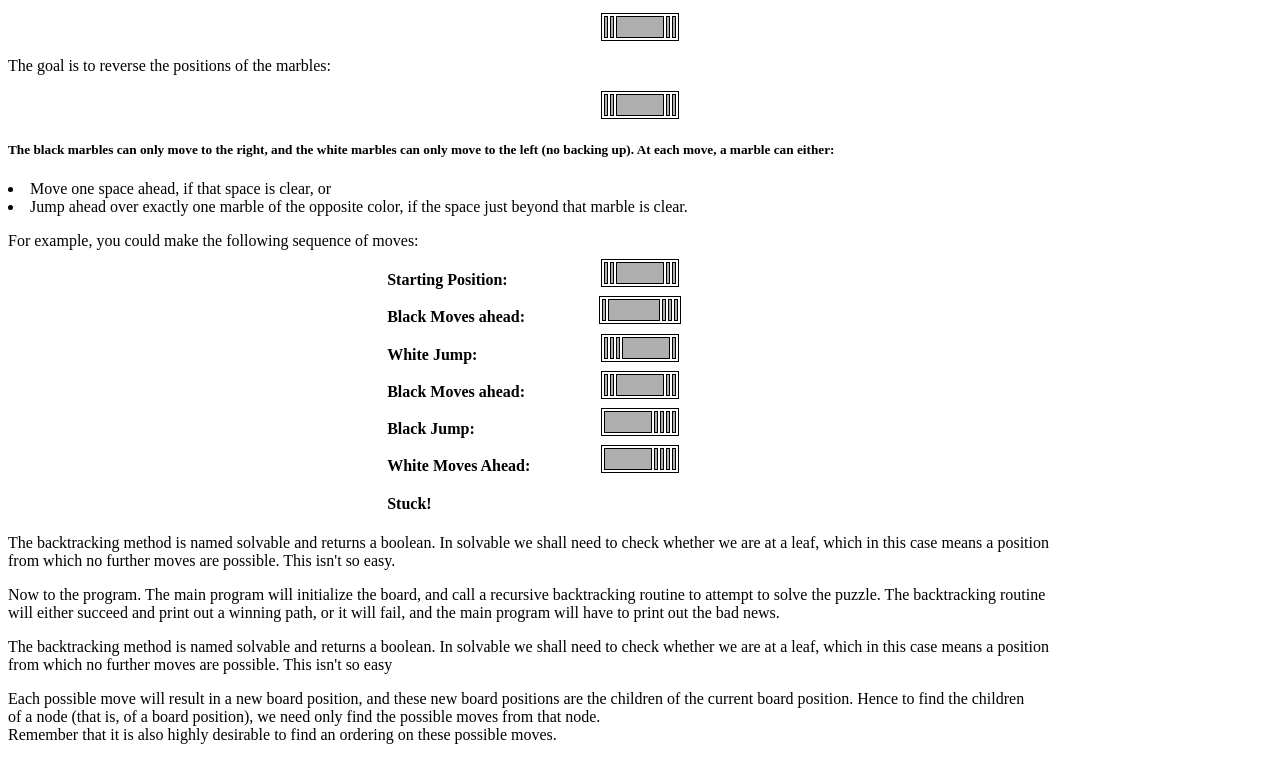
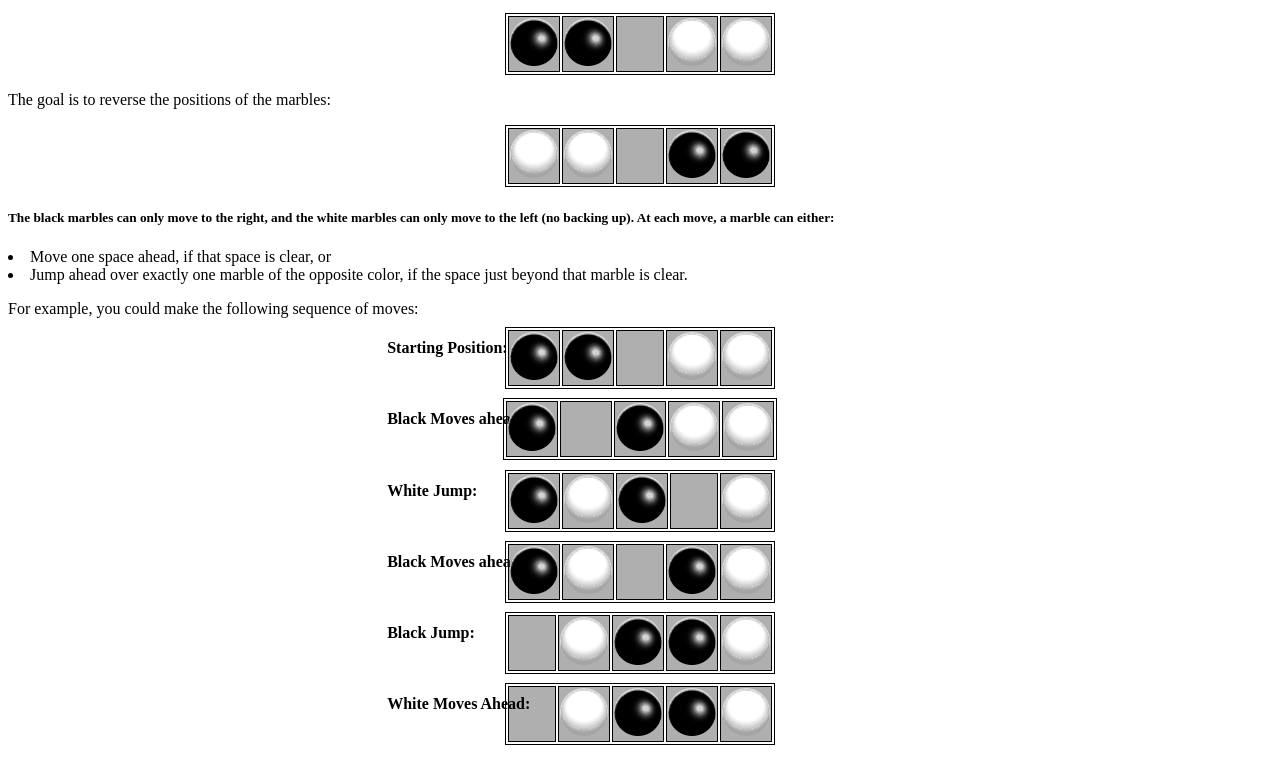
Before and after one commit to jdheeraj536/html-project-1, a plain HTML site: page index.html in a window 1280 px wide. Shown: the part 9761-10518 px from the top of the page. Drawn offline with Linux system fonts and the light colour scheme; the site is published under a folder, as on GitHub Pages, so addresses that start at the root find nothing.

Commit message:
image slash change

```diff
--- a/index.html
+++ b/index.html
@@ -91,7 +91,14 @@
     structure, backtracking on it is called depth-first tree searching.)
   </h4>
   <h2>The backtracking algorithm.</h2>
-  <pre>boolean solve(Node n) { <br>if n is a leaf node { <br>if the leaf is a goal node, return true <br>else return false <br>} else {<br> for each child c of n {<br> if solve(c) succeeds, return true<br> } return false } }</pre>
+  <pre>boolean solve(Node n) {
+    if n is a leaf node {
+      if the leaf is a goal node, return true
+      else return false
+    } else {
+       for each child c of n {
+         if solve(c) succeeds, return true
+         } return false } }</pre>
   <h4>
     Notice that the algorithm is expressed as a boolean function. This is
     essential to understanding the algorithm. <br />If solve(n) is true, that
@@ -690,19 +697,19 @@ for each child c of n {
    <center><table>
       <tr>
         <th style="background-color: #858585a7;">
-          <img src="/image/black-ball.png" alt="" />
+          <img src="image/black-ball.png" alt="" />
         </th>
         <th style="background-color: #858585a7">
-          <img src="/image/black-ball.png" alt="" />
+          <img src="image/black-ball.png" alt="" />
         </th>
         <th style="background-color: #858585a7">
           &nbsp; &nbsp; &nbsp; &nbsp; &nbsp; &nbsp;
         </th>
         <th style="background-color: #858585a7">
-          <img src="/image/white-ball.png" alt="" />
+          <img src="image/white-ball.png" alt="" />
         </th>
         <th style="background-color: #858585a7">
-          <img src="/image/white-ball.png" alt="" />
+          <img src="image/white-ball.png" alt="" />
         </th>
       </tr>
     </table></center>
@@ -712,19 +719,19 @@ for each child c of n {
    <center> <table>
       <tr>
         <th style="background-color: #858585a7;">
-          <img src="/image/white-ball.png" alt="" />
+          <img src="image/white-ball.png" alt="" />
         </th>
         <th style="background-color: #858585a7">
-          <img src="/image/white-ball.png" alt="" />
+          <img src="image/white-ball.png" alt="" />
         </th>
         <th style="background-color: #858585a7">
           &nbsp; &nbsp; &nbsp; &nbsp; &nbsp; &nbsp;
         </th>
         <th style="background-color: #858585a7">
-          <img src="/image/black-ball.png" alt="" />
+          <img src="image/black-ball.png" alt="" />
         </th>
         <th style="background-color: #858585a7">
-          <img src="/image/black-ball.png" alt="" />
+          <img src="image/black-ball.png" alt="" />
         </th>
       </tr>
     </table></center>
@@ -748,19 +755,19 @@ for each child c of n {
     <table>
       <tr>
         <th style="background-color: #858585a7">
-          <img src="/image/black-ball.png" alt="" />
+          <img src="image/black-ball.png" alt="" />
         </th>
         <th style="background-color: #858585a7">
-          <img src="/image/black-ball.png" alt="" />
+          <img src="image/black-ball.png" alt="" />
         </th>
         <th style="background-color: #858585a7">
           &nbsp; &nbsp; &nbsp; &nbsp; &nbsp; &nbsp;
         </th>
         <th style="background-color: #858585a7">
-          <img src="/image/white-ball.png" alt="" />
+          <img src="image/white-ball.png" alt="" />
         </th>
         <th style="background-color: #858585a7">
-          <img src="/image/white-ball.png" alt="" />
+          <img src="image/white-ball.png" alt="" />
         </th>
       </tr>
     </table>
@@ -772,19 +779,19 @@ for each child c of n {
     <table>
       <tr>
         <th style="background-color: #858585a7">
-          <img src="/image/black-ball.png" alt="" />
+          <img src="image/black-ball.png" alt="" />
         </th>
         <th style="background-color: #858585a7">
           &nbsp; &nbsp; &nbsp; &nbsp; &nbsp; &nbsp;&nbsp;
         </th>
         <th style="background-color: #858585a7">
-          <img src="/image/black-ball.png" alt="" />
+          <img src="image/black-ball.png" alt="" />
         </th>
         <th style="background-color: #858585a7">
-          <img src="/image/white-ball.png" alt="" />
+          <img src="image/white-ball.png" alt="" />
         </th>
         <th style="background-color: #858585a7">
-          <img src="/image/white-ball.png" alt="" />
+          <img src="image/white-ball.png" alt="" />
         </th>
       </tr>
     </table>
@@ -796,20 +803,20 @@ for each child c of n {
     <table>
       <tr>
         <th style="background-color: #858585a7">
-          <img src="/image/black-ball.png" alt="" />
+          <img src="image/black-ball.png" alt="" />
         </th>
         <th style="background-color: #858585a7">
-          <img src="/image/white-ball.png" alt="" />
+          <img src="image/white-ball.png" alt="" />
         </th>
 
         <th style="background-color: #858585a7">
-          <img src="/image/black-ball.png" alt="" />
+          <img src="image/black-ball.png" alt="" />
         </th>
         <th style="background-color: #858585a7">
           &nbsp; &nbsp; &nbsp; &nbsp; &nbsp; &nbsp;
         </th>
         <th style="background-color: #858585a7">
-          <img src="/image/white-ball.png" alt="" />
+          <img src="image/white-ball.png" alt="" />
         </th>
       </tr>
     </table>
@@ -821,19 +828,19 @@ for each child c of n {
     <table>
       <tr>
         <th style="background-color: #858585a7">
-          <img src="/image/black-ball.png" alt="" />
+          <img src="image/black-ball.png" alt="" />
         </th>
         <th style="background-color: #858585a7">
-          <img src="/image/white-ball.png" alt="" />
+          <img src="image/white-ball.png" alt="" />
         </th>
         <th style="background-color: #858585a7">
           &nbsp; &nbsp; &nbsp; &nbsp; &nbsp; &nbsp;
         </th>
         <th style="background-color: #858585a7">
-          <img src="/image/black-ball.png" alt="" />
+          <img src="image/black-ball.png" alt="" />
         </th>
         <th style="background-color: #858585a7">
-          <img src="/image/white-ball.png" alt="" />
+          <img src="image/white-ball.png" alt="" />
         </th>
       </tr>
     </table>
@@ -848,16 +855,16 @@ for each child c of n {
           &nbsp; &nbsp; &nbsp; &nbsp; &nbsp; &nbsp;
         </th>
         <th style="background-color: #858585a7">
-          <img src="/image/white-ball.png" alt="" />
+          <img src="image/white-ball.png" alt="" />
         </th>
         <th style="background-color: #858585a7">
-          <img src="/image/black-ball.png" alt="" />
+          <img src="image/black-ball.png" alt="" />
         </th>
         <th style="background-color: #858585a7">
-          <img src="/image/black-ball.png" alt="" />
+          <img src="image/black-ball.png" alt="" />
         </th>
         <th style="background-color: #858585a7">
-          <img src="/image/white-ball.png" alt="" />
+          <img src="image/white-ball.png" alt="" />
         </th>
       </tr>
     </table>
@@ -872,16 +879,16 @@ for each child c of n {
           &nbsp; &nbsp; &nbsp; &nbsp; &nbsp; &nbsp;
         </th>
         <th style="background-color: #858585a7">
-          <img src="/image/white-ball.png" alt="" />
+          <img src="image/white-ball.png" alt="" />
         </th>
         <th style="background-color: #858585a7">
-          <img src="/image/black-ball.png" alt="" />
+          <img src="image/black-ball.png" alt="" />
         </th>
         <th style="background-color: #858585a7">
-          <img src="/image/black-ball.png" alt="" />
+          <img src="image/black-ball.png" alt="" />
         </th>
         <th style="background-color: #858585a7">
-          <img src="/image/white-ball.png" alt="" />
+          <img src="image/white-ball.png" alt="" />
         </th>
       </tr>
     </table>
```
